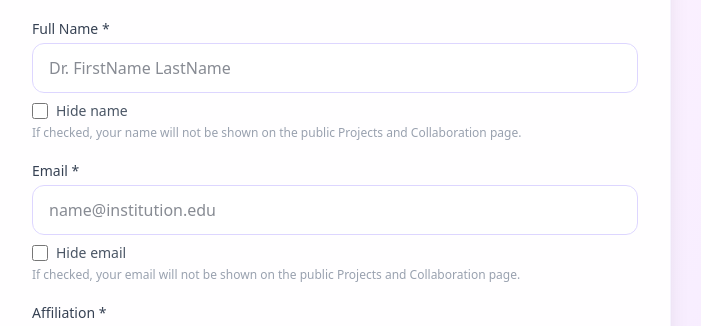
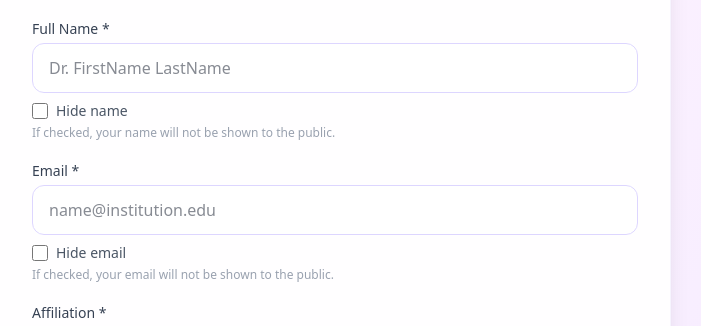
Before and after one commit to Abhijith-Suresh2283/nanoportugal, a React (Vite) app: page /projectsubmission in a window 1280 px wide. Shown: the part 1243-1569 px from the top of the page, without its empty margins (305-1006 px from the left). Built offline with nearby package versions, Linux system fonts and the light colour scheme; no server answers.

Commit message:
Changed to "If checked, your name will not be shown to the public."

```diff
--- a/src/components/ProjectSubmission.jsx
+++ b/src/components/ProjectSubmission.jsx
@@ -462,7 +462,7 @@ export default function ProjectSubmissionPage() {
                 Hide name
               </label>
               <p className="text-xs text-gray-400 mt-1">
-                If checked, your name will not be shown on the public Projects and Collaboration page.
+                If checked, your name will not be shown to the public.
               </p>
             </div>
 
@@ -488,7 +488,7 @@ export default function ProjectSubmissionPage() {
                 Hide email
               </label>
               <p className="text-xs text-gray-400 mt-1">
-                If checked, your email will not be shown on the public Projects and Collaboration page.
+                If checked, your email will not be shown to the public.
               </p>
             </div>
 
```
